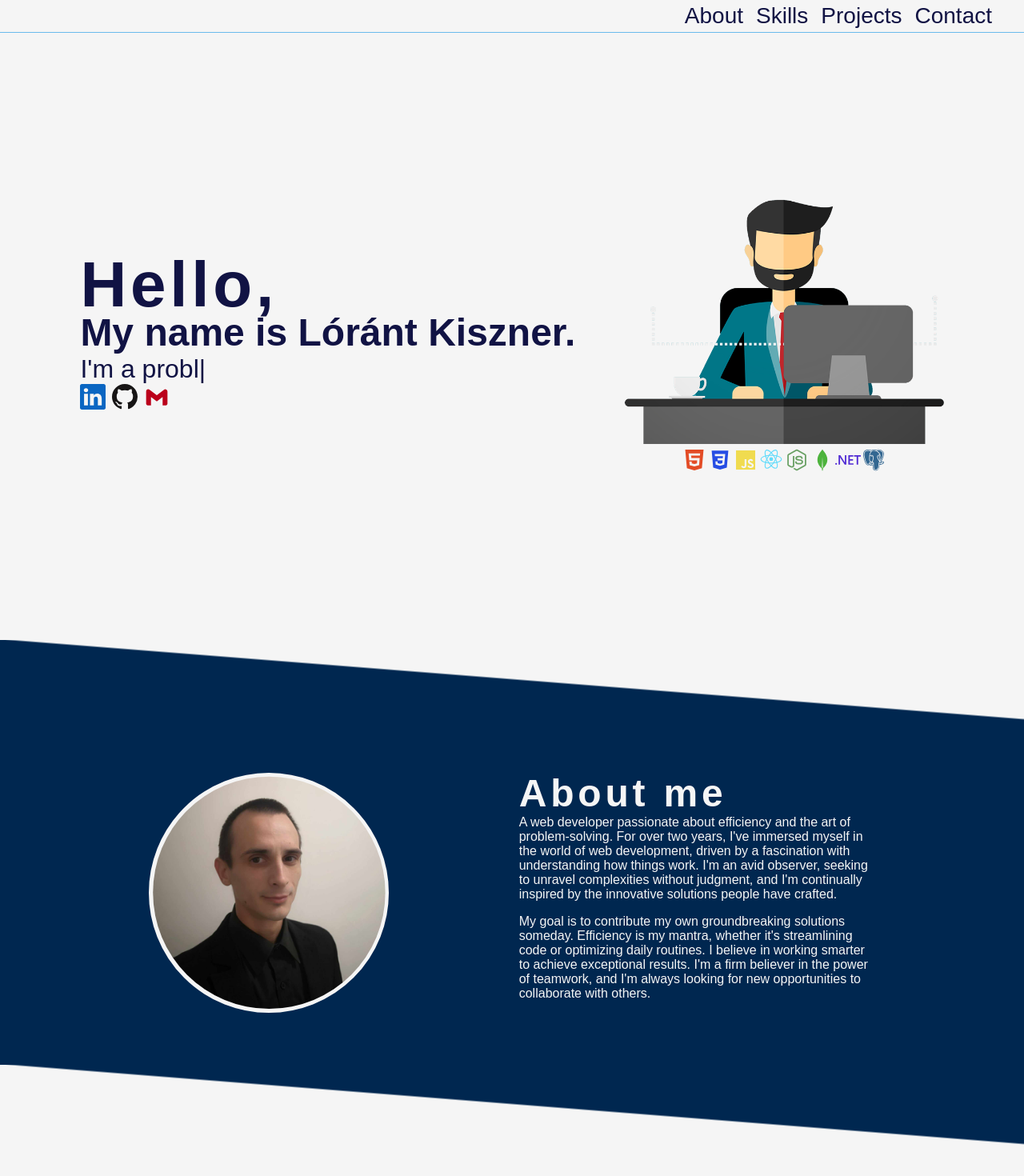
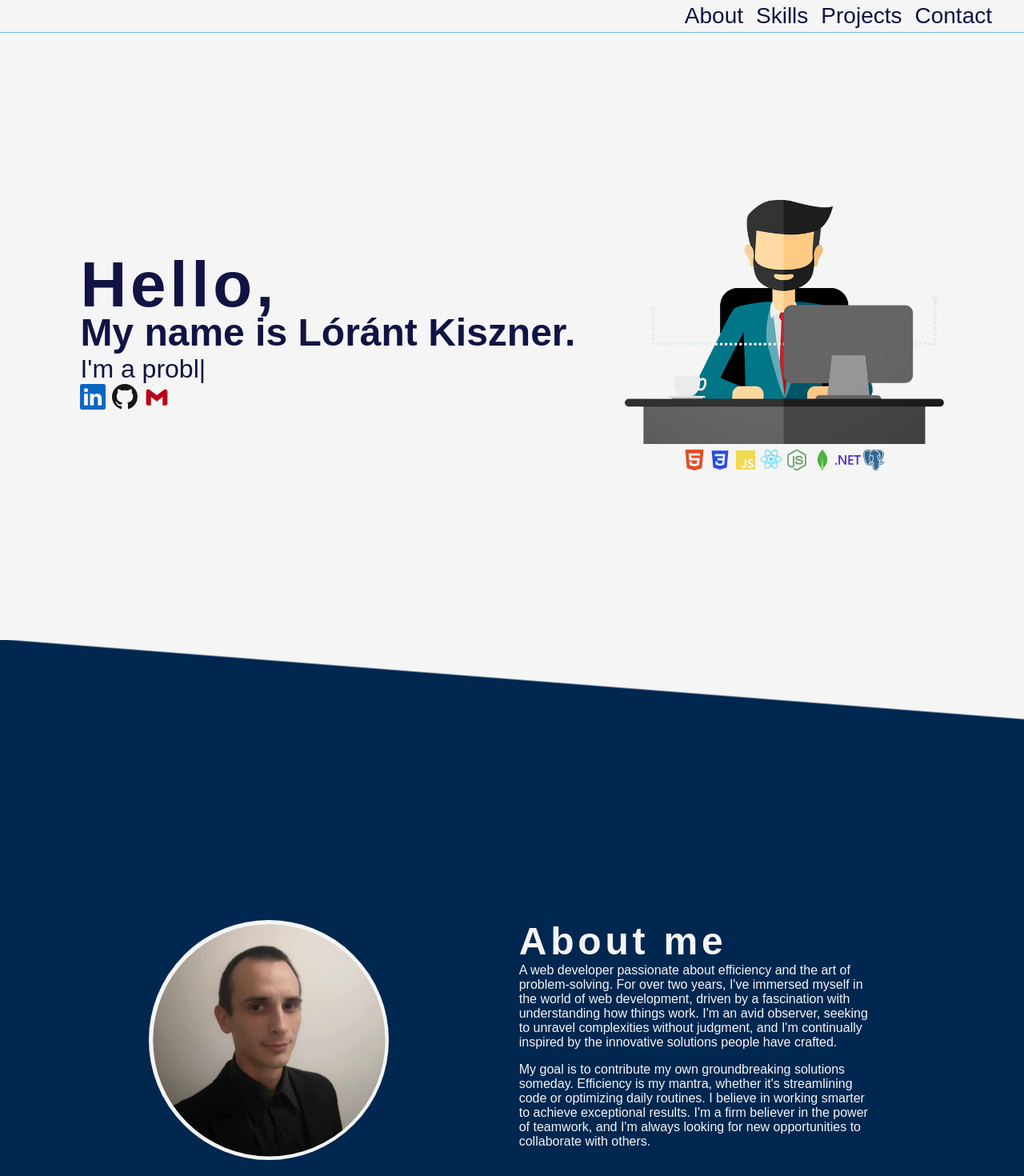
Before and after one commit to KLociJS/Portfolio-site, a React (Create React App) app: page / in a window 1280 px wide. Shown: the top 1470 px of the page at 80% size. Built offline with nearby package versions, Linux system fonts and the light colour scheme.

Commit message:
style: Adjust about layout

```diff
--- a/src/Components/About/About.css
+++ b/src/Components/About/About.css
@@ -3,6 +3,7 @@
   align-items: center;
   justify-content: space-evenly;
   gap: 2rem;
+  height: 100%;
   max-width: 1200px;
   margin: auto;
   padding: 4rem 1rem;
@@ -10,6 +11,7 @@
 
 #about {
   background-color: var(--primary);
+  height: 100vh;
 }
 
 .intro-container {
@@ -39,7 +41,7 @@
 .visible .intro-container,
 .visible .portrait-container {
   transform: translateX(0);
-  transition: transform 1s ease-in-out;
+  transition: transform 1.5s ease-in-out;
 }
 .white-h2 {
   font-size: 3rem;
```
